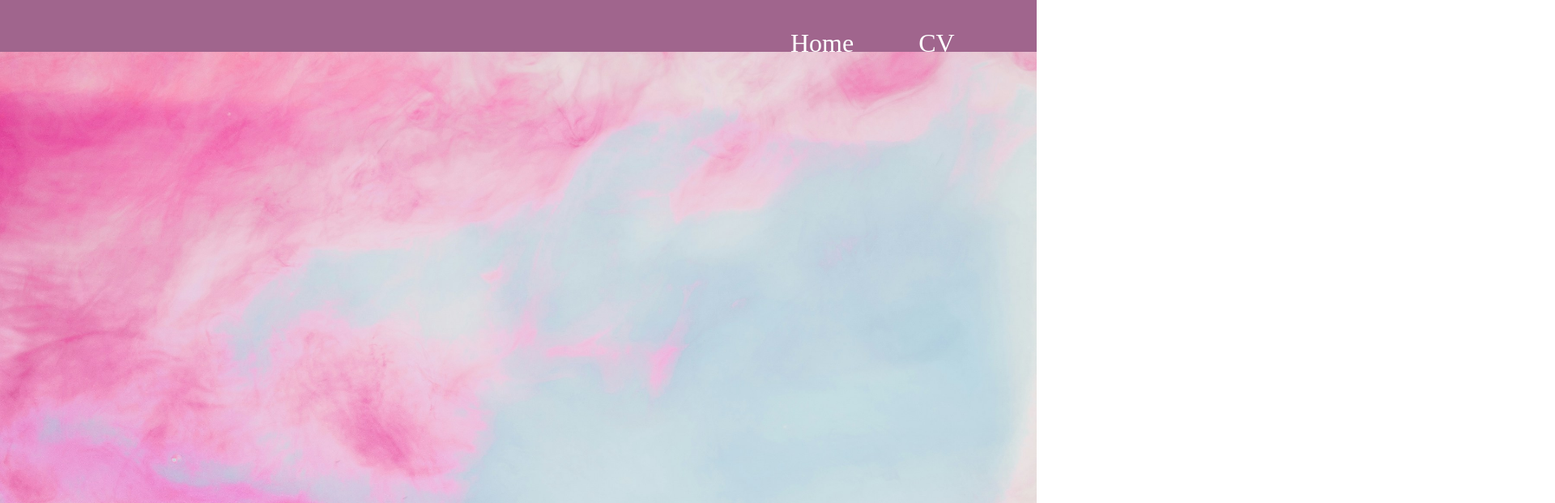
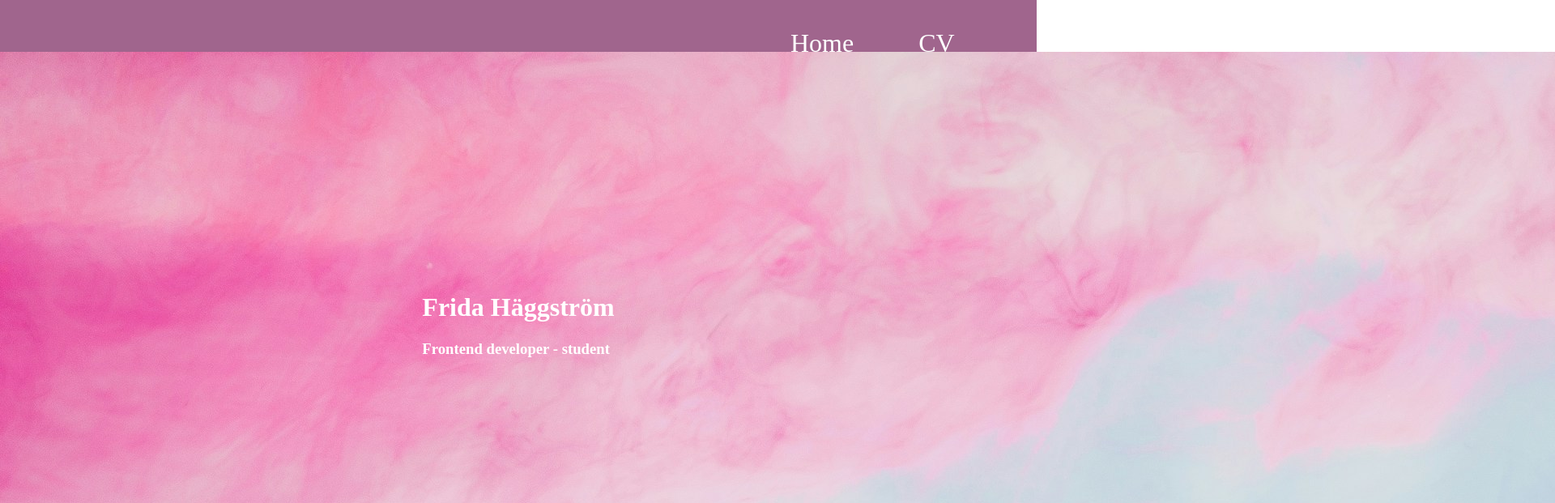
Before and after one commit to FridaHaggstromIths/CV, a Vue app: page / in a window 1280 px wide. Shown: the top 621 px of the page at 81% size, 1920 px wide, since content can reach past the window. Built offline with nearby package versions, Linux system fonts and the light colour scheme.

Commit message:
hero component, med gid i sig, tog bort grid från main.css

```diff
--- a/src/App.vue
+++ b/src/App.vue
@@ -1,5 +1,4 @@
 <script setup>
-import HomeView from './views/HomeView.vue'
 import NavComponent from "./components/NavComponent.vue"
 import FooterComponent from "./components/FooterComponent.vue"
 import PictureCompanent from './components/PictureCompanent.vue';
@@ -9,8 +8,9 @@ import PictureCompanent from './components/PictureCompanent.vue';
   <NavComponent />
 
   <PictureCompanent />
+
+
   <FooterComponent />
-  <HomeView />
 </template>
 
 <style scoped>
--- a/src/assets/main.css
+++ b/src/assets/main.css
@@ -4,33 +4,6 @@ body {
   min-width: 100vh;
   box-sizing: border-box;
   overflow-x: hidden;
-  overflow-y: scroll;
-  background-image: url(img/annie-spratt-nWiS2rgtVts-unsplash.jpg);
-  background-size: cover
+  /* overflow-y: scroll; */
+  /* background-size: cover */
 }
-
-
-/* Grid Container */
-.container {
-  display: grid;
-  height: 100vh;
-  grid-template-columns: 1fr 1fr;
-  grid-template-rows:
-
-    /* NAV */
-    1fr
-    /* item1 item2 */
-    1fr
-    /*item1 item2*/
-    1fr
-    /* FOOTER */
-    1fr;
-
-  grid-template-areas:
-    'nav nav'
-    'item1 item2'
-    'item1 item2  '
-    'footer footer';
-}
-
-/*--------------------------*/
--- /dev/null
+++ b/src/components/HeroGrid.vue
@@ -0,0 +1,76 @@
+<script setup>
+</script>
+
+
+<template>
+  <div id="wrapper-hero">
+
+      <img
+          src="../assets/img/annie-spratt-nWiS2rgtVts-unsplash.jpg"
+
+      />
+
+      <div class="centered">
+          <h1>Frida Häggström</h1>
+          <h3>Frontend developer - student</h3>
+      </div>
+
+  </div>
+</template>
+
+<style>
+   /* Stilar för att centrera och justera utseendet av hero-sektionen */
+   #wrapper-hero img {
+        margin: 0 auto;    /* Centrerar bilden horisontellt */
+        height: auto;      /* Gör bilden responsiv för olika skärmstorlekar */
+        overflow-x: hidden; /* Döljer eventuell horisontell overflow av bilden */
+        background-image: cover;
+    }
+
+    /* Stilar för centrerad text */
+    #wrapper-hero .centered {
+        position: absolute; /* Absolut positionering relativt till första föräldern med relativ eller absolut positionering */
+        top: 50%;           /* Centrerar vertikalt till 50% av förälderns höjd */
+        left: 50%;          /* Centrerar horisontellt till 50% av förälderns bredd */
+        transform: translate(-50%, -50%); /* Justerar positionen så att centrum av elementet hamnar exakt i mitten */
+        color: white;       /* Sätter textfärg till vit */
+    }
+
+
+/* Grid Container */
+.container {
+  display: grid;
+  height: 100vh;
+  grid-template-columns: 1fr 1fr;
+  grid-template-rows:
+
+    /* NAV */
+    1fr
+    /* item1 item2 */
+    1fr
+    /*item1 item2*/
+    1fr
+    /* FOOTER */
+    1fr;
+
+  grid-template-areas:
+    'nav nav'
+    'item1 item2'
+    'item1 item2  '
+    'footer footer';
+}
+
+@media (max-width:500px) {
+  .container {
+    grid-template-columns: 1fr;
+    grid-template-rows: 1fr 1fr 1fr 1fr;
+    grid-template-areas:
+
+      "nav"
+      "item1"
+      "item2"
+      "footer";
+  }
+}
+/*--------------------------*/
+</style>
--- a/src/views/HomeView.vue
+++ b/src/views/HomeView.vue
@@ -1,12 +1,7 @@
 <script setup>
+import HeroGrid from "../components/HeroGrid.vue"
 </script>
 
 <template>
-  <main>
-
-    <body>
-
-    </body>
-
-  </main>
+  <HeroGrid />
 </template>
```
Also changed, not shown: public/Kompetenser.json (+7 -0 lines), 1 other file (tests, documents, lock files or other folders).
